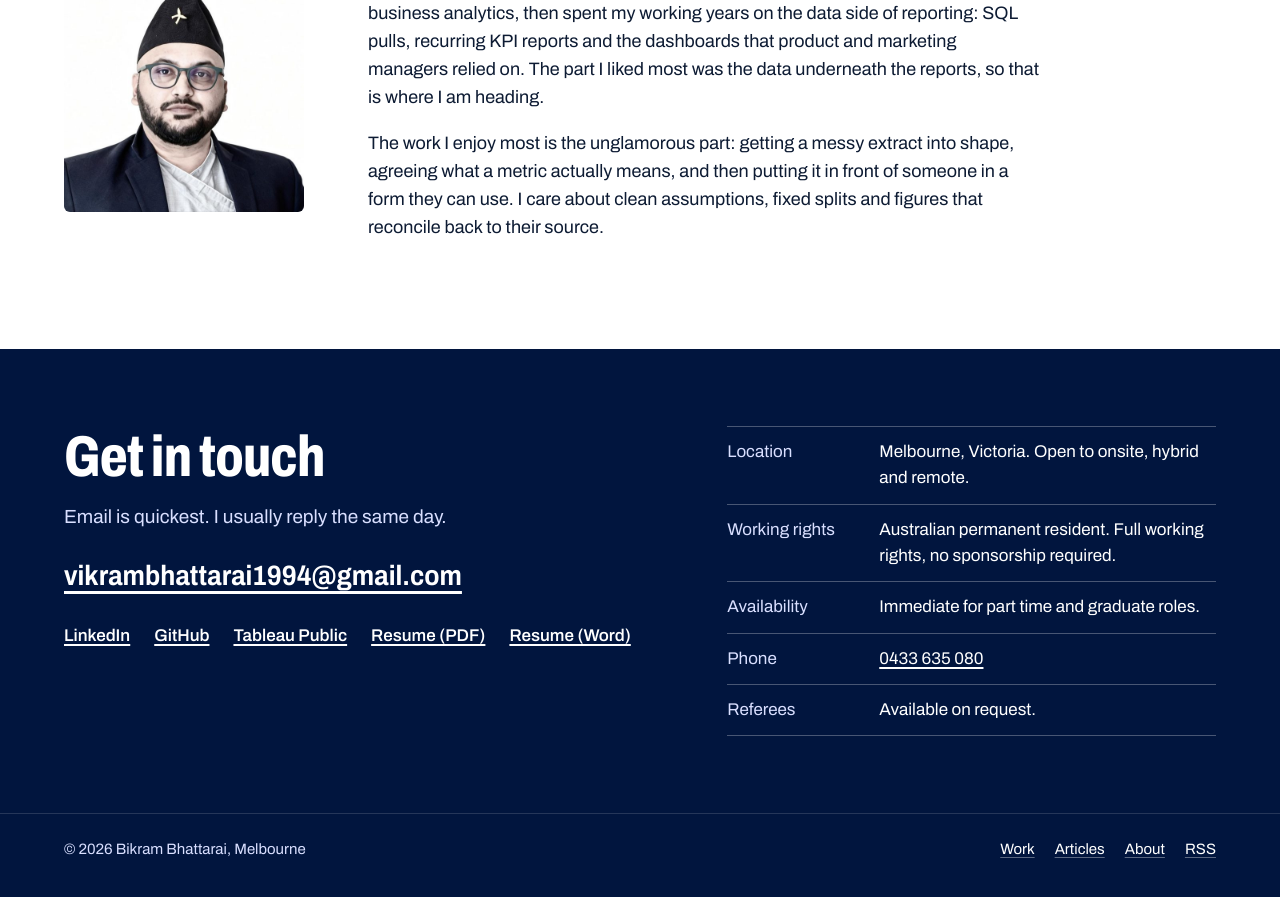
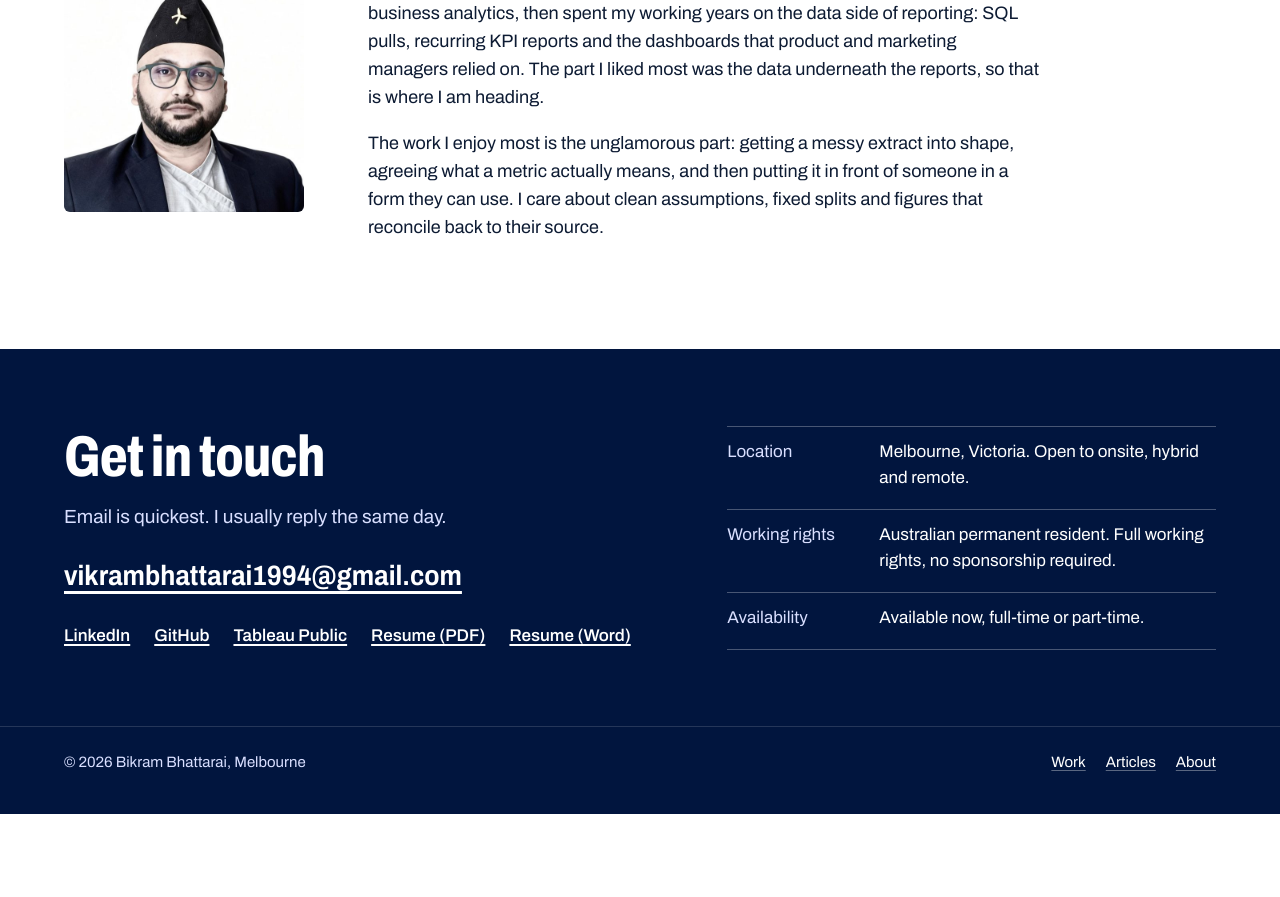
Before and after one commit to Bikram2051/Bikram2051.github.io, a Jekyll site: the page built from index.html, in a window 1280 px wide and 900 px high, scrolled down 4308 px. Shown: the top 897 px of the window. Built offline with Jekyll 4.4.1, drawn with Linux system fonts in a browser that asks for light colours; after the commit the page ends 5122 px from its top, so only the background shows below that.

Commit message:
Trim the footer: drop the RSS link, phone and referees rows, align availability
The feed stays discoverable through the feed link in the page head.

Co-Authored-By: Claude Opus 5.5 <noreply@anthropic.com>
Claude-Session: https://claude.ai/code/session_01UZPoHD3kjyRyYjR6zsyghj

```diff
--- a/_config.yml
+++ b/_config.yml
@@ -17,8 +17,6 @@ author:
 # Contact details used by the footer and the About page
 contact:
   email: vikrambhattarai1994@gmail.com
-  phone: 0433 635 080
-  phone_link: "+61433635080"
   linkedin: https://www.linkedin.com/in/bikram2051/
   github: https://github.com/Bikram2051
   tableau: https://public.tableau.com/app/profile/bikram.bhattarai/vizzes
--- a/_includes/footer.html
+++ b/_includes/footer.html
@@ -15,9 +15,7 @@
     <dl class="contact__facts">
       <div><dt>Location</dt><dd>Melbourne, Victoria. Open to onsite, hybrid and remote.</dd></div>
       <div><dt>Working rights</dt><dd>Australian permanent resident. Full working rights, no sponsorship required.</dd></div>
-      <div><dt>Availability</dt><dd>Immediate for part time and graduate roles.</dd></div>
-      <div><dt>Phone</dt><dd><a href="tel:{{ site.contact.phone_link }}">{{ site.contact.phone }}</a></dd></div>
-      <div><dt>Referees</dt><dd>Available on request.</dd></div>
+      <div><dt>Availability</dt><dd>Available now, full-time or part-time.</dd></div>
     </dl>
   </div>
 </section>
@@ -28,7 +26,6 @@
       <li><a href="/projects/">Work</a></li>
       <li><a href="/articles/">Articles</a></li>
       <li><a href="/about/">About</a></li>
-      <li><a href="/feed.xml">RSS</a></li>
     </ul>
   </div>
 </footer>
```
